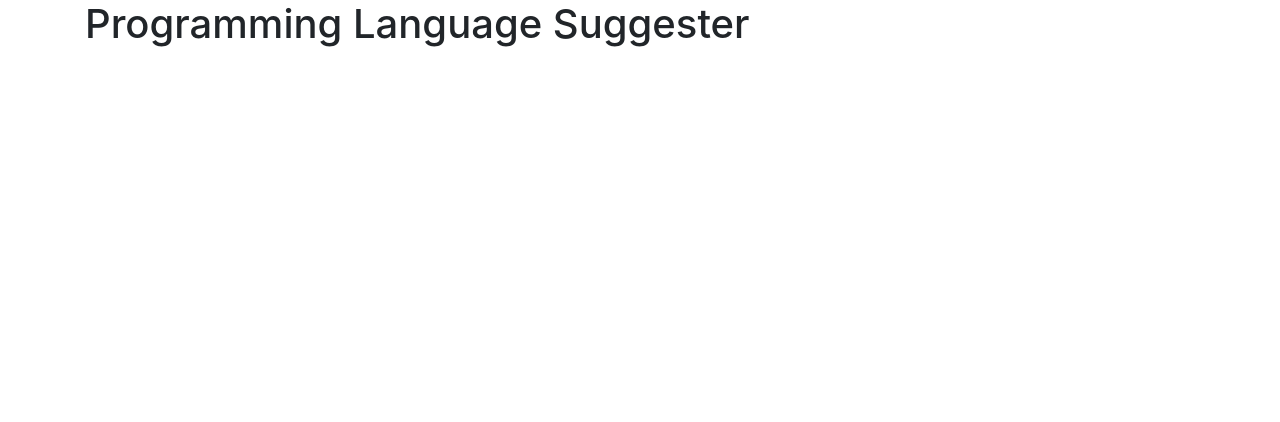
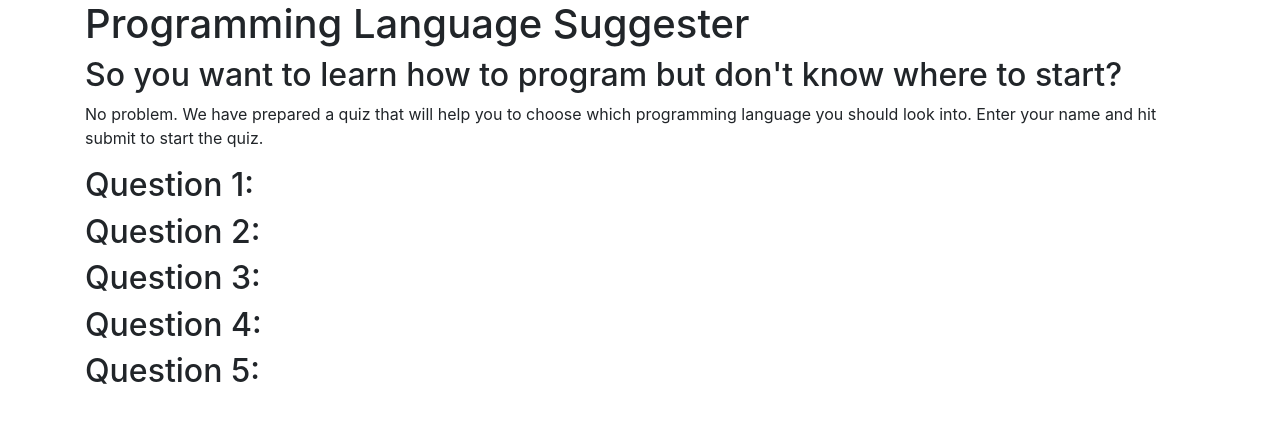
Before and after one commit to Patrick-Dolan/programming-language-suggester, a plain HTML site: page index.html in a window 1280 px wide. Drawn offline with Linux system fonts and the light colour scheme.

Commit message:
add divs with id's for 5 questions and a suggestor start card div and id for the quiz landing page

```diff
--- a/index.html
+++ b/index.html
@@ -10,6 +10,25 @@
 <body>
   <div class="container">
     <h1>Programming Language Suggester</h1>
+    <div id="suggestor-start-card">
+      <h2>So you want to learn how to program but don't know where to start?</h2>
+      <p>No problem. We have prepared a quiz that will help you to choose which programming language you should look into. Enter your name and hit submit to start the quiz.</p>
+    </div>
+    <div id="question-1">
+      <h2>Question 1:</h2>
+    </div>
+    <div id="question-2">
+      <h2>Question 2:</h2>
+    </div>
+    <div id="question-3">
+      <h2>Question 3:</h2>
+    </div>
+    <div id="question-4">
+      <h2>Question 4:</h2>
+    </div>
+    <div id="question-5">
+      <h2>Question 5:</h2>
+    </div>
   </div>
 </body>
 </html>
```
